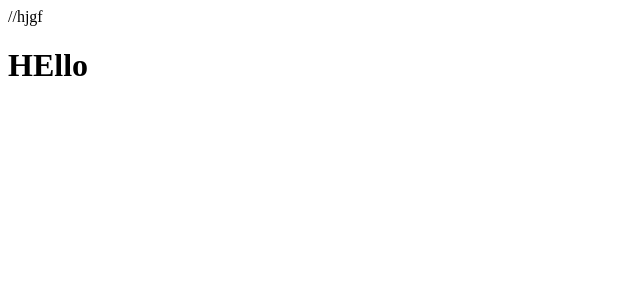
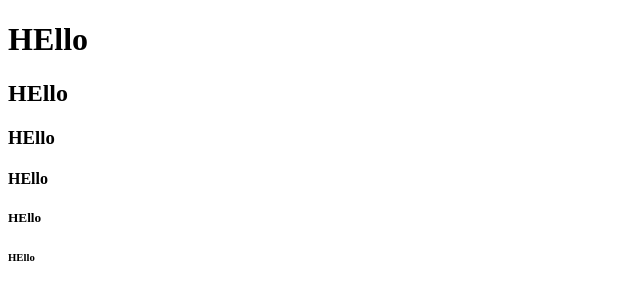
Before and after one commit to HetBhikadiya/My-First-One, a plain HTML site: page index.html in a window 1280 px wide. Shown: the whole page, without its empty margins (0-640 px from the left). Drawn offline with Linux system fonts and the light colour scheme.

Commit message:
Update index.html

```diff
--- a/index.html
+++ b/index.html
@@ -6,7 +6,11 @@
     <title>first HTML</title>
 </head>
 <body>
-    //hjgf
     <h1>HEllo</h1>
+    <h2>HEllo</h2>
+    <h3>HEllo</h3>
+    <h4>HEllo</h4>
+    <h5>HEllo</h5>
+    <h6>HEllo</h6>
 </body>
 </html>
```
